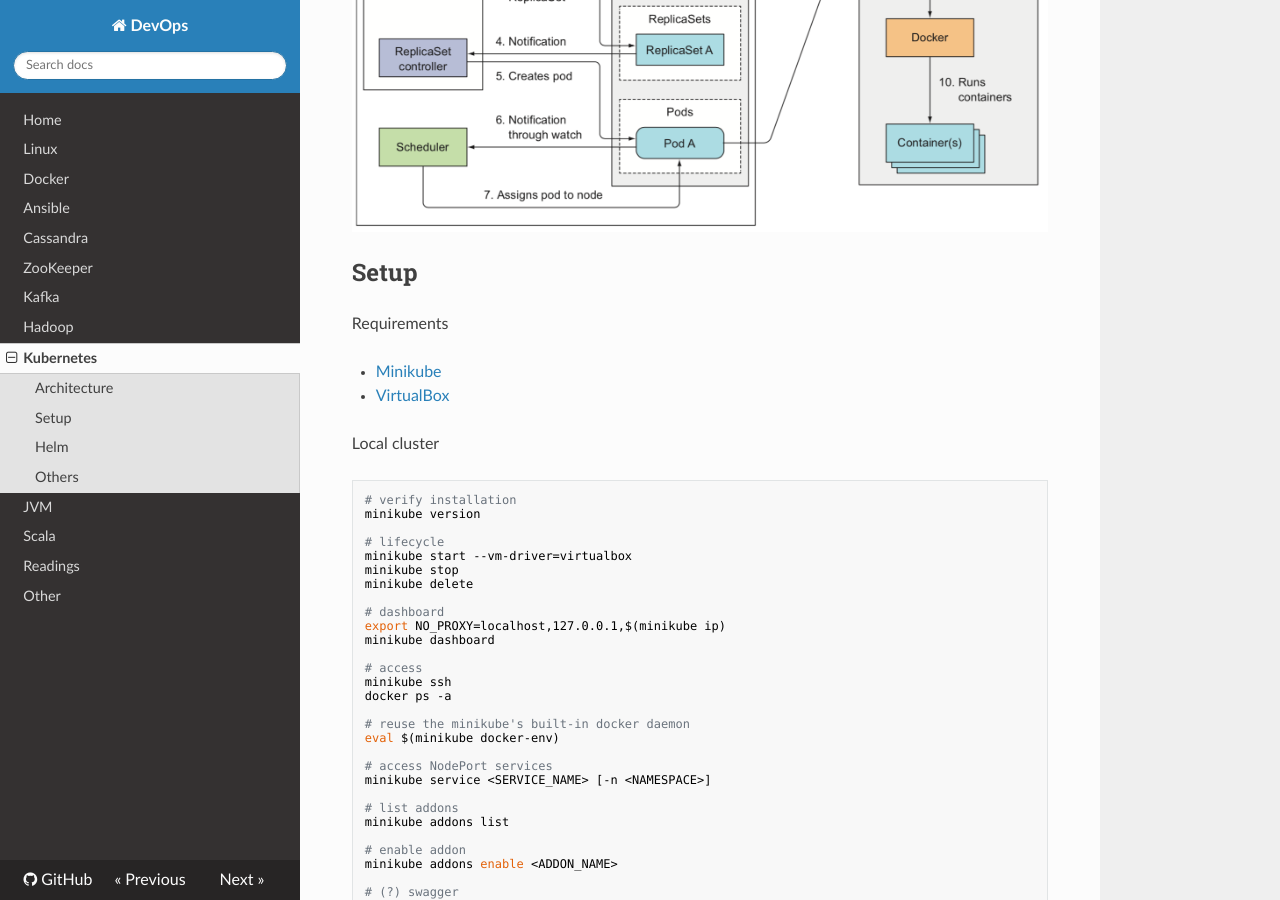
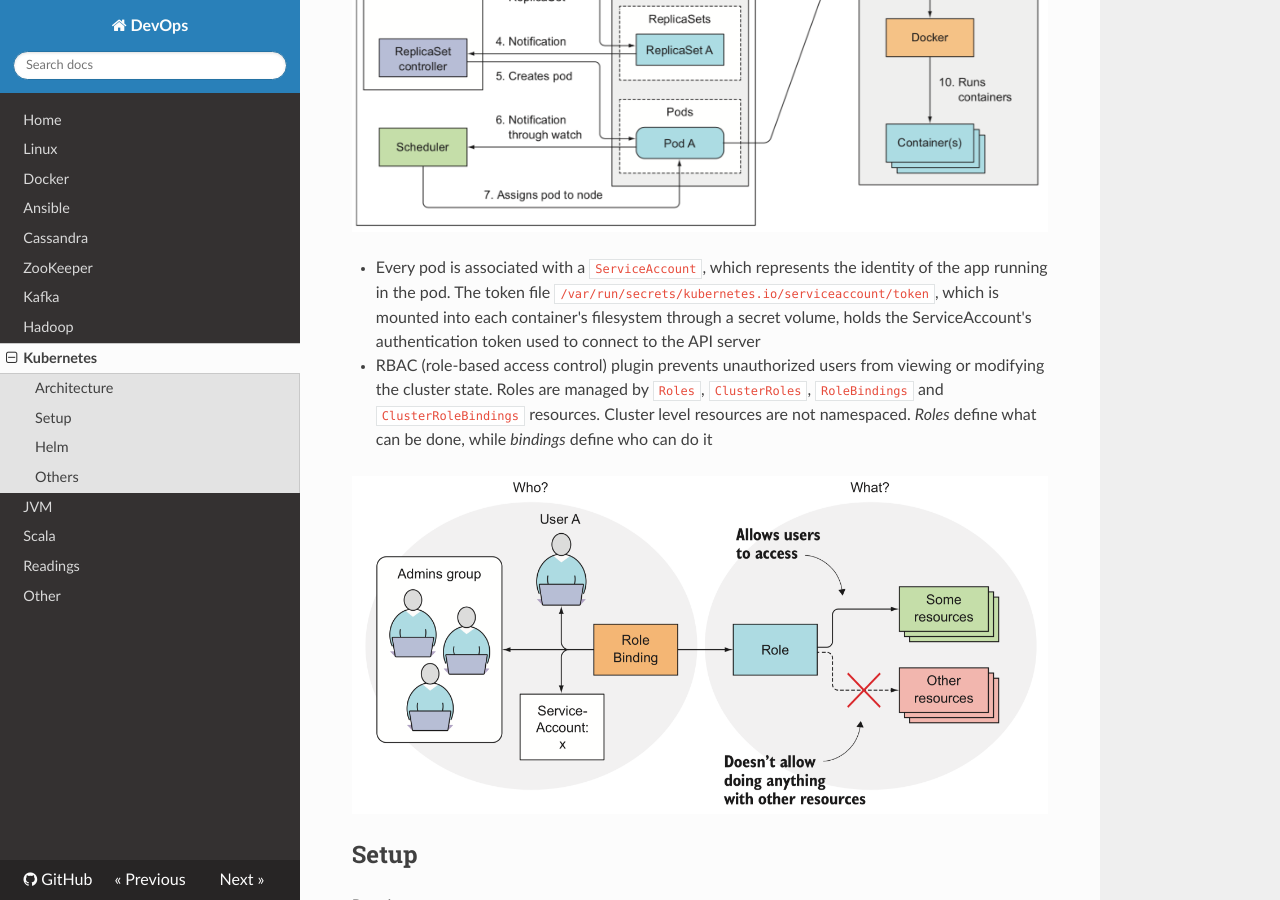
Before and after one commit to niqdev/devops, an MkDocs documentation site: the page built from docs/kubernetes.md, in a window 1280 px wide and 900 px high, scrolled down 7851 px. Built offline with MkDocs 1.6.1, drawn with Linux system fonts in a browser that asks for light colours; nearby versions of some CDN libraries; old or Windows-style settings are respelled for this version of MkDocs; some of the changed text lies outside the part shown.

Commit message:
doc: update kubernetes

```diff
--- a/docs/kubernetes.md
+++ b/docs/kubernetes.md
@@ -148,6 +148,11 @@ status:
 * Every worker node also runs the **kube-proxy** (Service Proxy), whose purpose is to make sure clients can connect to the services you define through the Kubernetes API and performs load balancing across those pods. The current, implementation only uses *iptables* rules to redirect packets to a randomly selected backend pod without passing them through an actual proxy server
 
 ![kubernetes-deployment](img/kubernetes-deployment.png)
+
+* Every pod is associated with a `ServiceAccount`, which represents the identity of the app running in the pod. The token file `/var/run/secrets/kubernetes.io/serviceaccount/token`, which is mounted into each container's filesystem through a secret volume, holds the ServiceAccount's authentication token used to connect to the API server
+* RBAC (role-based access control) plugin prevents unauthorized users from viewing or modifying the cluster state. Roles are managed by `Roles`, `ClusterRoles`, `RoleBindings` and `ClusterRoleBindings` resources. Cluster level resources are not namespaced. *Roles* define what can be done, while *bindings* define who can do it
+
+![kubernetes-rbac](img/kubernetes-rbac.png)
 
 ## Setup
 
@@ -461,6 +466,12 @@ kubectl get secret my-secret -o yaml
 # prints "bar"
 echo YmFyCg== | base64 -D
 
+# rbac
+kubectl get clusterroles
+kubectl get clusterrolebindings
+kubectl get roles
+kubectl get rolebindings
+
 # access api server from local machine
 kubectl proxy
 http :8001
```
Also changed, not shown: docs/img/kubernetes-rbac.png (added).
